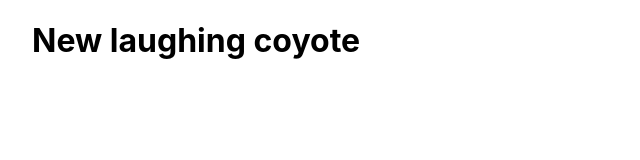
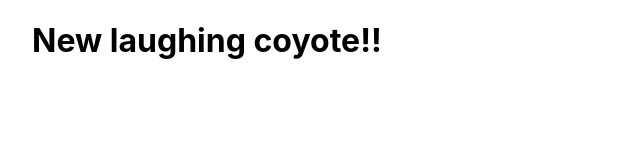
Before and after one commit to elsahv/FL-TEMPLATE-portfolio-singlePg, a Next.js app: page / in a window 1280 px wide. Shown: the top 160 px of the page, without its empty margins (0-640 px from the left). Built offline with nearby package versions, Linux system fonts and the light colour scheme.

Commit message:
vercel test1

```diff
--- a/pages/index.js
+++ b/pages/index.js
@@ -10,7 +10,7 @@ export default function Home() {
         <meta name="description" content="Generated by create next app" />
         <link rel="icon" href="/favicon.ico" />
       </Head>
-      <h1>New laughing coyote</h1>
+      <h1>New laughing coyote!!</h1>
     </div>
   );
 }
```
